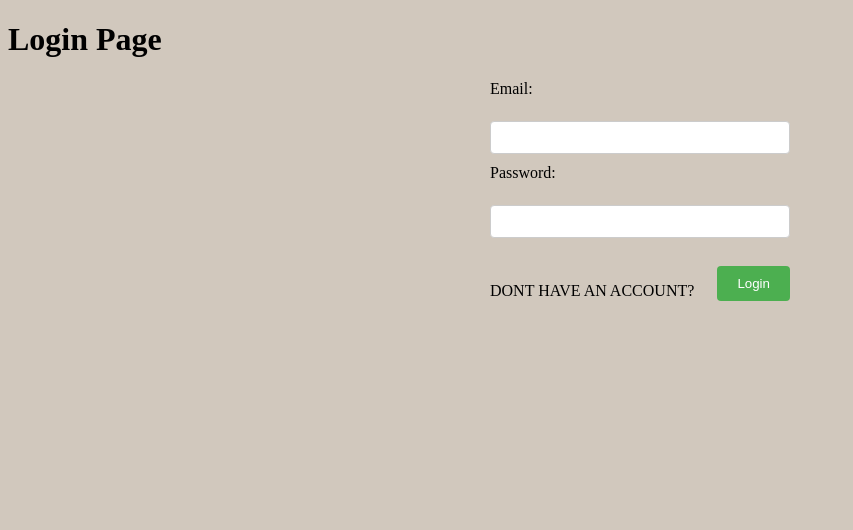
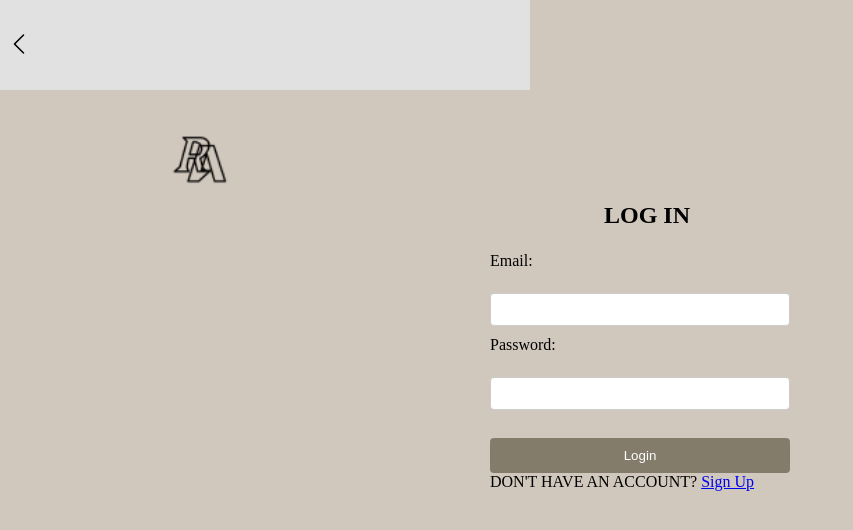
Before and after one commit to The-DigitalAcademy/Client_Salon_PWD, a Flask app: page /login in a window 1280 px wide. Shown: the top 530 px of the page, without its empty margins (0-853 px from the left). Run offline with Flask 3, Linux system fonts and the light colour scheme.

```diff
--- a/Flask_App_Salon 12/static/login.css
+++ b/Flask_App_Salon 12/static/login.css
@@ -1,11 +1,24 @@
 /* Your CSS styles for the login page */
-body{
-    background-color:  #d1c8bd;
+* {
+    margin: 0;
+    padding: 0;
+    box-sizing: border-box;
+
 }
+
+img {
+margin-top: 20px;
+margin-left: 170px;
+margin-right: auto;
+width: 60px;
+}
+
+
 
 form {
     margin: 0 auto;
     width: 300px;
+    margin-top: 40px;
 }
 
 label {
@@ -24,8 +37,9 @@ input[type="password"] {
 }
 
 input[type="submit"] {
-    background-color: #4CAF50;
+    background-color: #837c6a;
     color: white;
+    width: 100%;
     padding: 10px 20px;
     border: none;
     border-radius: 4px;
@@ -33,6 +47,29 @@ input[type="submit"] {
     float: right;
 }
 
-input[type="submit"]:hover {
-    background-color: #45a049;
+body{
+    background-color:  #d1c8bd;
 }
+
+
+.navbar{
+    height: 90px;
+    width: 530px;
+    display: flex;
+    align-items: center;
+    background-color: #e1e1e1;
+}
+
+
+.navbar i {
+    margin-right: 5px; /* Add some spacing between the icon and the image */
+    font-size: 24px;
+    margin-left: 7px;
+  }
+
+  h2{
+    float: right;
+    margin-right: 100px;
+
+    margin-top: -50px;
+}
--- a/Flask_App_Salon 12/templates/login.html
+++ b/Flask_App_Salon 12/templates/login.html
@@ -5,19 +5,23 @@
     <meta name="viewport" content="width=device-width, initial-scale=1.0" />
     <title>Login</title>
     <link
-      rel="stylesheet"
-      href="{{ url_for('static', filename='login.css') }}"
-    />
+rel="stylesheet"
+      href="{{ url_for('static', filename='login.css') }}"/>
+      <link rel="stylesheet" href="https://cdn.jsdelivr.net/npm/bootstrap-icons@1.11.3/font/bootstrap-icons.min.css">
 
   </head>
   <body>
-    <h1>Login Page</h1>
 
+    <nav class="navbar">
+      <i class="bi bi-chevron-left"></i>
+    </nav>
+
+    <img  src="{{ url_for('static', filename='/images/Group 2.png') }}"alt="Example Image"/>
     <form
       action="{{ url_for('login.login') }}"
       method="POST"
-      onsubmit="validateLoginForm()"
-    >
+      onsubmit="validateLoginForm()">
+      <h2 class"login">LOG IN</h2>
       <label for="email">Email:</label><br />
       <input type="text" id="email" name="email" required /><br />
       <label for="password">Password:</label><br />
@@ -27,8 +31,10 @@
         name="password"
         required
       /><br /><br />
-      <input type="submit" value="Login" />
-      <p>DONT HAVE AN ACCOUNT? </p>
+      <input type="submit" value="Login" /><br/>
+
+      <p>DON'T HAVE AN ACCOUNT?    <a href="/signup">Sign Up</a></p>
+
     </form>
       <script src="{{ url_for('static', filename='validation.js') }}"></script>
 
```
Also changed, not shown: Flask_App_Salon 12/static/register.css (+47 -7 lines), Flask_App_Salon 12/templates/register.html (+8 -10 lines), Flask_App_Salon 12/static/images/Group 2.png (added).
